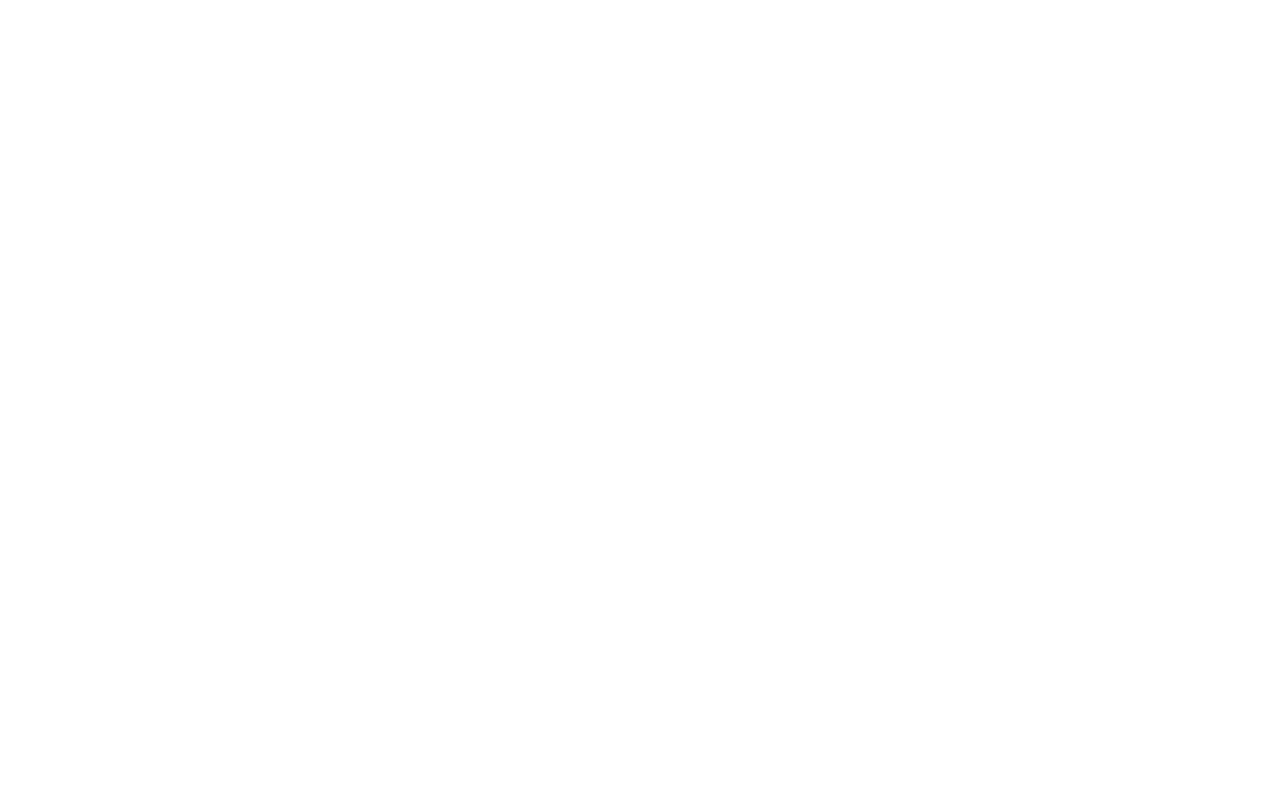
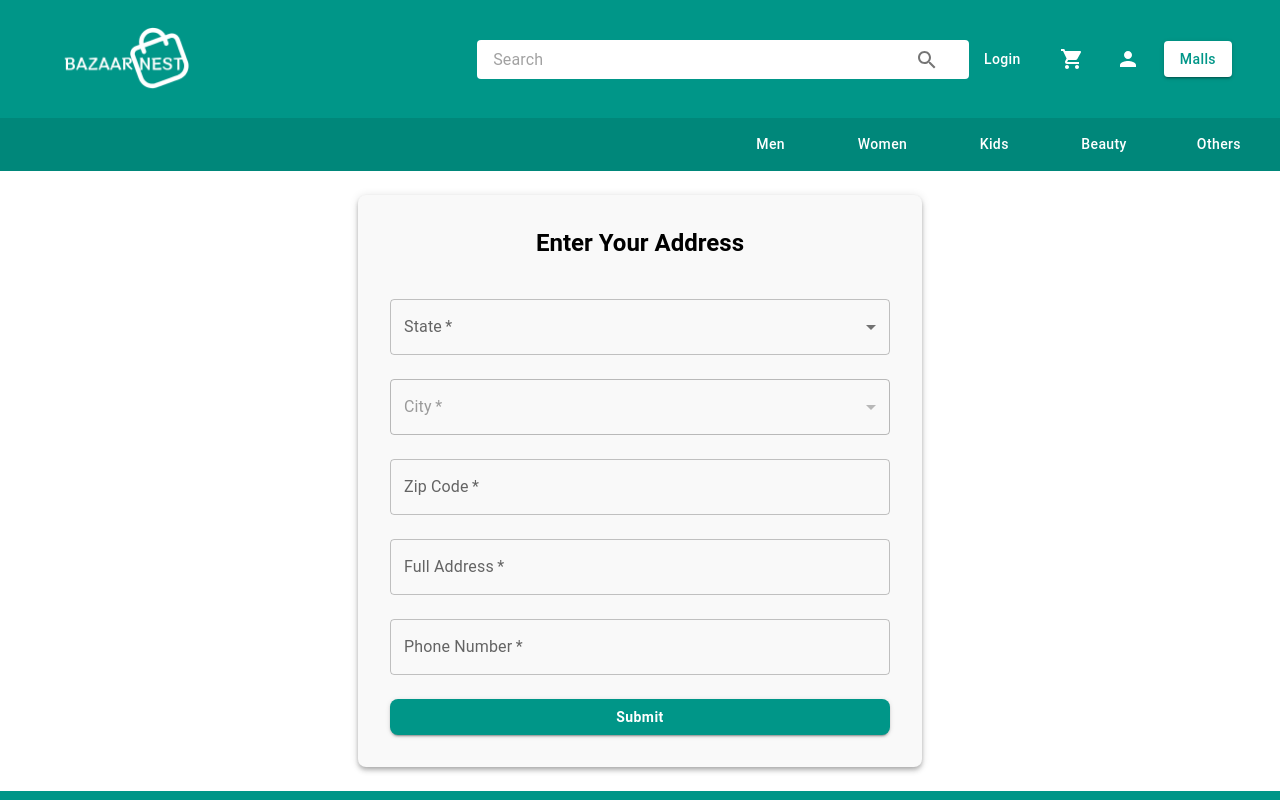
Before and after one commit to MAliSheikh/fyp-frontend, a React (Create React App) app: page /address in a window 1280 px wide. Before the commit this address had no page. Shown: the top 800 px of the page. Built offline with nearby package versions, Linux system fonts and the light colour scheme.

Commit message:
address page completed

```diff
--- a/src/Add_to_cart/add_to_cart.jsx
+++ b/src/Add_to_cart/add_to_cart.jsx
@@ -118,6 +118,12 @@
         Add to Cart
       </Typography>
 
+      {cartItems.length === 0 ? (
+        <Typography variant="h6" sx={{ textAlign: 'center', my: 4 }}>
+          Add products
+        </Typography>
+      ) : (
+        <>
           {/* Display cart items */}
           {cartItems.map((item) => (
             <Box
@@ -209,6 +215,8 @@
               Checkout
             </Button>
           </Box>
+        </>
+      )}
     </Box>
   );
 };
--- /dev/null
+++ b/src/Address/address.jsx
@@ -0,0 +1,194 @@
+import React, { useState } from "react";
+import { Box, TextField, Button, Typography, Select, MenuItem, FormControl, InputLabel } from "@mui/material";
+import { useNavigate } from "react-router-dom";
+import axios from "axios";
+
+const AddressInputPage = () => {
+  const [address, setAddress] = useState({
+    state: "",
+    city: "",
+    full_address: "",
+    zip_code: "",
+    phone_no: "",
+  });
+
+  const navigate = useNavigate();
+
+  const states = ["Sindh", "Punjab", "Khyber Pakhtunkhwa", "Balochistan"];
+  const citiesByState = {
+    Sindh: ["Karachi", "Hyderabad", "Sukkur"],
+    Punjab: ["Lahore", "Faisalabad", "Rawalpindi"],
+    "Khyber Pakhtunkhwa": ["Peshawar", "Mardan", "Abbottabad"],
+    Balochistan: ["Quetta", "Gwadar", "Turbat"],
+  };
+
+  const handleChange = (e) => {
+    const { name, value } = e.target;
+    setAddress((prev) => ({
+      ...prev,
+      [name]: value,
+      ...(name === "state" ? { city: "" } : {}), // Reset city when state changes
+    }));
+  };
+
+  const handleSubmit = async (e) => {
+    e.preventDefault();
+
+    // Validation
+    if (!address.state || !address.city || !address.full_address || !address.zip_code || !address.phone_no) {
+      alert("All fields are required.");
+      return;
+    }
+
+    try {
+      const token = localStorage.getItem("access_token");
+      const userId = parseInt(localStorage.getItem("userId"));
+      const addressData = {
+        ...address,
+        user_id: userId,
+        phone_no: parseInt(address.phone_no)
+      };
+      const response = await axios.post(`http://localhost:8000/address`, addressData, {
+        headers: {
+          'Authorization': `Bearer ${token}`,
+          'Content-Type': 'application/json'
+        }
+      });
+
+      console.log("Address submitted successfully:", response.data);
+      navigate("/profile", { state: address });
+    } catch (error) {
+      console.error("Error submitting address:", error);
+      alert("Failed to submit address. Please try again.");
+    }
+  };
+
+  return (
+    <Box
+      sx={{
+        maxWidth: 500,
+        margin: "auto",
+        padding: 4,
+        boxShadow: 4,
+        borderRadius: 2,
+        bgcolor: "#f9f9f9",
+        display: "flex",
+        flexDirection: "column",
+        gap: 3,
+      }}
+    >
+      <Typography
+        variant="h5"
+        fontWeight="bold"
+        textAlign="center"
+        sx={{ color: "black" }}
+      >
+        Enter Your Address
+      </Typography>
+
+      {/* State Dropdown */}
+      <Box sx={{ marginTop: 2 }}>
+  <FormControl fullWidth required sx={{ minWidth: 200 }}>
+    <InputLabel>State</InputLabel>
+    <Select
+      name="state"
+      value={address.state}
+      onChange={handleChange}
+    >
+      {states.map((state) => (
+        <MenuItem key={state} value={state}>
+          {state}
+        </MenuItem>
+      ))}
+    </Select>
+  </FormControl>
+      </Box>
+
+      {/* City Dropdown */}
+      <FormControl fullWidth required disabled={!address.state}>
+        <InputLabel>City</InputLabel>
+        <Select
+          name="city"
+          value={address.city}
+          onChange={handleChange}
+        >
+          {address.state &&
+            citiesByState[address.state].map((city) => (
+              <MenuItem key={city} value={city}>
+                {city}
+              </MenuItem>
+            ))}
+        </Select>
+      </FormControl>
+
+        {/* Zip Code */}
+      <TextField
+        label="Zip Code"
+        name="zip_code"
+        value={address.zip_code}
+        onChange={(e) => {
+          const value = e.target.value.replace(/\D/g, ""); // Remove non-numeric characters
+          setAddress((prev) => ({ ...prev, zip_code: value }));
+        }}
+        fullWidth
+        required
+        variant="outlined"
+        type="number"
+        sx={{ inputMode: "numeric", pattern: "[0-9]*" }}
+      />
+
+      {/* Full Address */}
+      <TextField
+        label="Full Address"
+        name="full_address"
+        value={address.full_address}
+        onChange={handleChange}
+        fullWidth
+        required
+        variant="outlined"
+      />
+
+      {/* Phone Number */}
+      <TextField
+        label="Phone Number"
+        name="phone_no"
+        value={address.phone_no}
+        onChange={(e) => {
+          const value = e.target.value.replace(/\D/g, ""); // Remove non-numeric characters
+          if (value.length <= 11) {
+            setAddress((prev) => ({ ...prev, phone_no: value }));
+          }
+        }}
+        fullWidth
+        required
+        variant="outlined"
+        type="number"
+        sx={{
+          inputMode: "numeric",
+          maxLength: 11,
+        }}
+      />
+
+      {/* Submit Button */}
+      <Button
+        type="submit"
+        variant="contained"
+        fullWidth
+        sx={{
+          fontWeight: "bold",
+          borderRadius: 2,
+          textTransform: "none",
+          bgcolor: "#009688",
+          "&:hover": {
+            bgcolor: "#00796b",
+          },
+        }}
+        onClick={handleSubmit}
+      >
+        Submit
+      </Button>
+    </Box>
+  );
+};
+
+export default AddressInputPage;
--- a/src/App.js
+++ b/src/App.js
@@ -5,7 +5,6 @@
 import SignUp from "./components/LoginSignup/signup";
 import Login from "./components/LoginSignup/login";
 import Layout from "./layout";
-import Layout2 from "./layout2";
 import Seller from "./seller/store_create";
 import MallInfo from "./seller/mall_info";
 import StoreInfo from "./seller/store_info";
@@ -23,6 +22,7 @@
 import OrdersPage from "./seller/Order";
 import MallStores from "./mall_store_listing/mall_stores";
 import StoreProducts from "./mall_store_listing/store_products";
+import AddressInputPage from "./Address/address";
 
 function App() {
   return (
@@ -42,11 +42,9 @@
           path="/products/:id"
           element={<Layout>{<ProductDetailsPage />}</Layout>}
         />
+        <Route path="/address" element={<Layout>{<AddressInputPage />}</Layout>} />
         <Route path="/buy-now" element={<Layout>{<BuyNowPage />}</Layout>} />
-        <Route
-          path="/add-to-cart"
-          element={<Layout>{<AddToCartPage />}</Layout>}
-        />
+        <Route path="/add_to_cart" element={<Layout>{<AddToCartPage />}</Layout>} />
         <Route path="/profile" element={<Layout>{<Profile />}</Layout>} />
         <Route
           path="/mall_lists"
@@ -127,6 +125,7 @@
             </PrivateRoute>
           }
         /> */}
+
         <Route path="/orders" element={<Layout>{<OrdersPage />}</Layout>} />
         <Route path="/manageproducts" element={<Layout>{<ManageProducts />}</Layout>} />
         <Route path="/login" element={<Login />} />
--- a/src/components/Header&footer/header.jsx
+++ b/src/components/Header&footer/header.jsx
@@ -28,6 +28,7 @@
 import { styled } from "@mui/material/styles";
 import { useNavigate } from "react-router-dom";
 
+
 // Custom styled components
 const StyledAppBar = styled(AppBar)(({ theme }) => ({
   backgroundColor: "#009688",
@@ -47,7 +48,7 @@
 const SearchIconWrapper = styled("div")({
   position: "absolute",
   right: "20px",
-  top: "58%",
+  top: "52%",
   transform: "translateY(-50%)",
   color: "#119994",
   padding: "2px",
@@ -177,7 +178,7 @@
 
                 </>
               )}
-              <IconButton color="inherit" onClick={() => navigate("/add-to-cart")}>
+              <IconButton color="inherit" onClick={() => navigate("/add_to_cart")}>
                 <Badge badgeContent={0} color="error">
                   <CartIcon />
                 </Badge>
--- a/src/layout2.jsx
+++ /dev/null
@@ -1,18 +0,0 @@
-// Layout.js
-import React from 'react';
-import Navbar from './components/Header&footer/header';;
-import { Box } from '@mui/material';
-
-function Layout2({ children }) {
-  return (
-    <Box display="flex" flexDirection="column" minHeight="100vh">
-      <Navbar />            {/* Header component at the top */}
-      <Box component="main" flexGrow={1} p={3}>
-        {children}          {/* Main content for each route */}
-      </Box>
-        {/* Footer component at the bottom */}
-    </Box>
-  );
-}
-
-export default Layout2;
--- a/src/mall_store_listing/mall_list.jsx
+++ b/src/mall_store_listing/mall_list.jsx
@@ -46,9 +46,9 @@
           align="center"
           sx={{
             mb: 4,
-            color: 'primary.main',
+            color: 'Black',
             fontWeight: 'bold',
-            textShadow: '2px 2px 4px rgba(0,0,0,0.1)'
+            textShadow: '2px 2px 4px rgba(0,0,0,0.3)'
           }}
         >
           Our Shopping Destinations
--- a/src/products/productInfo.jsx
+++ b/src/products/productInfo.jsx
@@ -49,7 +49,7 @@
   };
 
   const handleaddtoCart = () => {
-    navigate(`/add-to-cart`, { state: { product, quantity } });
+    navigate(`/add_to_cart`, { state: { product, quantity } });
   };
 
   const handleIncrement = () => {
--- a/src/profile/profile.jsx
+++ b/src/profile/profile.jsx
@@ -15,31 +15,46 @@
 import LocalShippingIcon from "@mui/icons-material/LocalShipping";
 import LocationOnIcon from "@mui/icons-material/LocationOn";
 import LogoutIcon from "@mui/icons-material/Logout";
-import axios from "axios";
+import axiosInstance from "../components/axiosInstance";
+
 
 const CustomerProfile = () => {
-  const [user, setUser] = useState({ name: "" });
+  const [user, setUser] = useState("");
   const [activeTab, setActiveTab] = useState(0);
+  const navigate = useNavigate();
 
   useEffect(() => {
     const fetchUserData = async () => {
       try {
-        const response = await axios.get("/costumer-profiles");
-        setUser({
-          name: response.data.name,
-          picture: response.data.picture,
+        // Get the token from localStorage or wherever you store it
+        const token = localStorage.getItem('access_token');
+
+        if (!token) {
+          // If no token, redirect to login
+          navigate('/login');
+          return;
+        }
+
+        const response = await axiosInstance.get("/users/me", {
+          headers: {
+            'Authorization': `Bearer ${token}`
+          }
         });
+        setUser(response.data.name);
       } catch (error) {
         console.error("Error fetching user data:", error);
+        if (error.response?.status === 401) {
+          // If unauthorized, redirect to login
+          navigate('/login');
+        }
       }
     };
     fetchUserData();
-  }, []);
+  }, [navigate]);
 
   const handleTabChange = (event, newValue) => {
     setActiveTab(newValue);
   };
-  const navigate = useNavigate();
 
   const handleSignOut = () => {
     authService.logout();
@@ -71,10 +86,10 @@
           margin: "auto",
         }}
       >
-        {user.name ? user.name.charAt(0).toUpperCase() : "A"}
+        {user ? user.charAt(0).toUpperCase() : "A"}
       </Avatar>
       <Typography variant="h5" fontWeight="bold">
-        {user.name || "Anonymous"}
+        {user || "Anonymous"}
       </Typography>
 
       {/* Tabs Section */}
```
Also changed, not shown: src/Buy_now/Buy_now.jsx (+17 -0 lines), src/admin/sidebar_admin.jsx (renamed from src/seller/sidebar_admin.jsx). Lines whose indentation alone changed are shown as unchanged.
